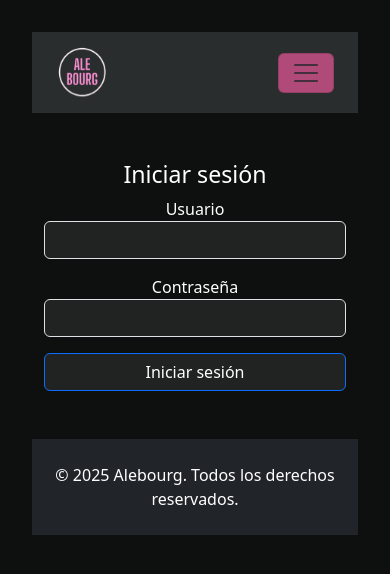
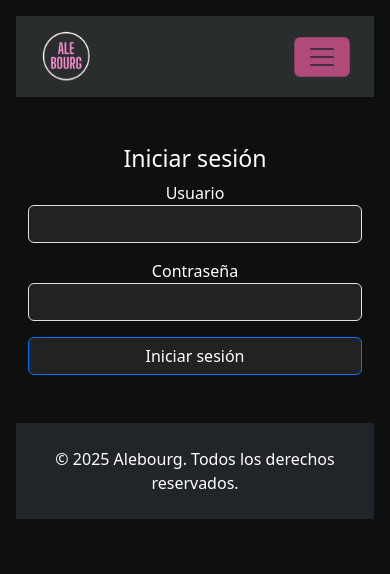
Before and after one commit to martuargento/Alebourg, a React (Vite) app: page /login in a window 390 px wide. Shown: the top 574 px of the page. Built offline with nearby package versions, Linux system fonts and the light colour scheme.

Commit message:
mejora en responsive para celulares

```diff
--- a/src/App.css
+++ b/src/App.css
@@ -173,3 +173,22 @@ button {
   color: rgb(255, 255, 255) !important;
   border-color: rgba(250, 251, 251, 0.43) !important
 }
+
+@media (max-width: 768px) {
+  #root {
+    max-width: 100% !important; /* Usar todo el ancho de la pantalla */
+    padding: 1rem; /* Reducir el padding para aprovechar más espacio */
+  }
+
+  .container {
+    max-width: 100% !important; /* Que el container use todo el ancho en móvil */
+    padding-left: 0.5rem;
+    padding-right: 0.5rem;
+  }
+
+  /* Opcional: Agrandar un poco los productos, si están dentro de columnas */
+  .col-md-4 {
+    flex: 0 0 100% !important;
+    max-width: 100% !important;
+  }
+}
--- a/src/components/ProductosLista.jsx
+++ b/src/components/ProductosLista.jsx
@@ -43,7 +43,7 @@ const ProductosLista = ({ categoria = null }) => {
     <Container className="mt-4">
       <Row>
         {productos.map(producto => (
-          <Col key={producto.id} md={4}>
+          <Col key={producto.id} xs={12} md={4}>
             <ProductCard producto={producto} agregarAlCarrito={manejarAgregar} />
           </Col>
         ))}
```
